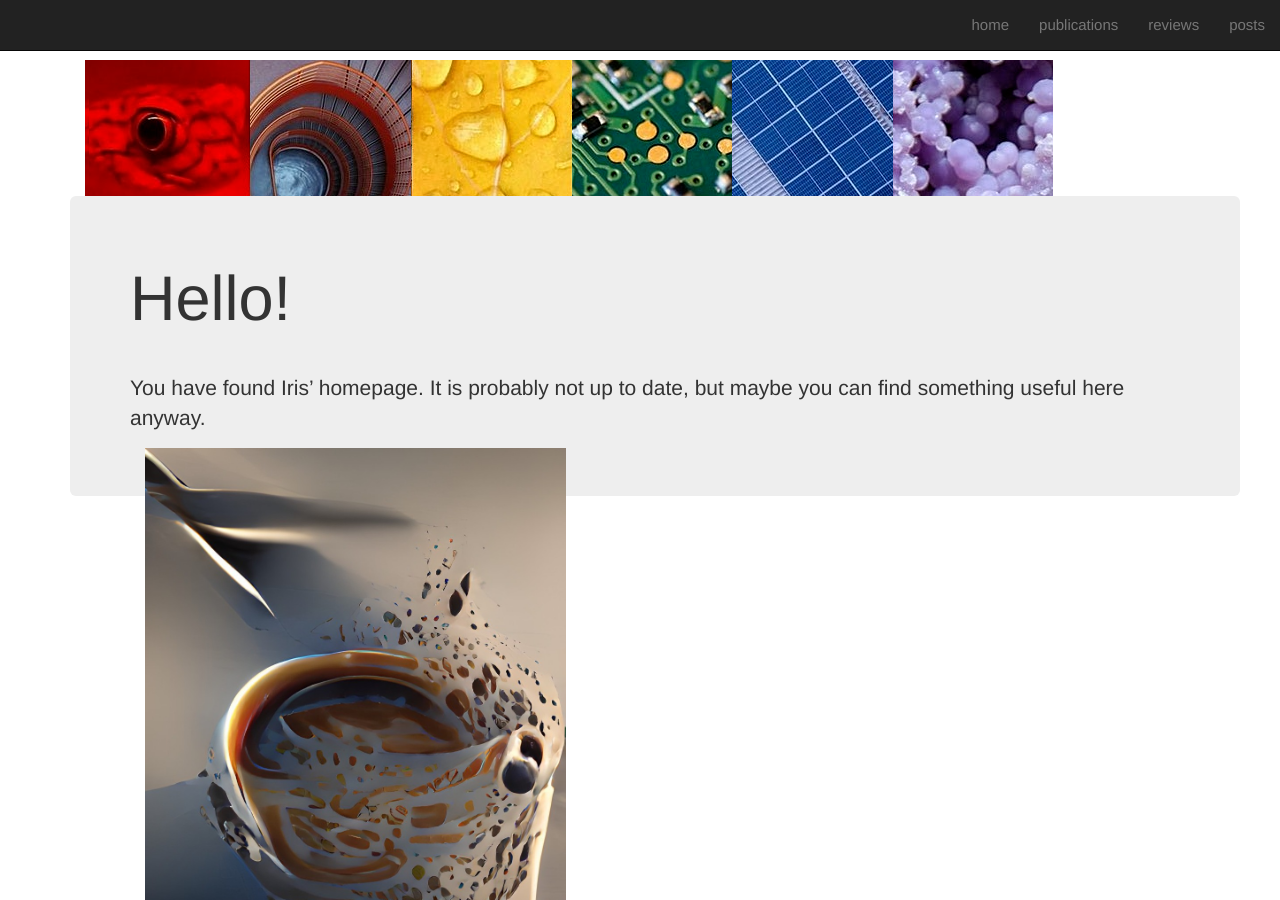
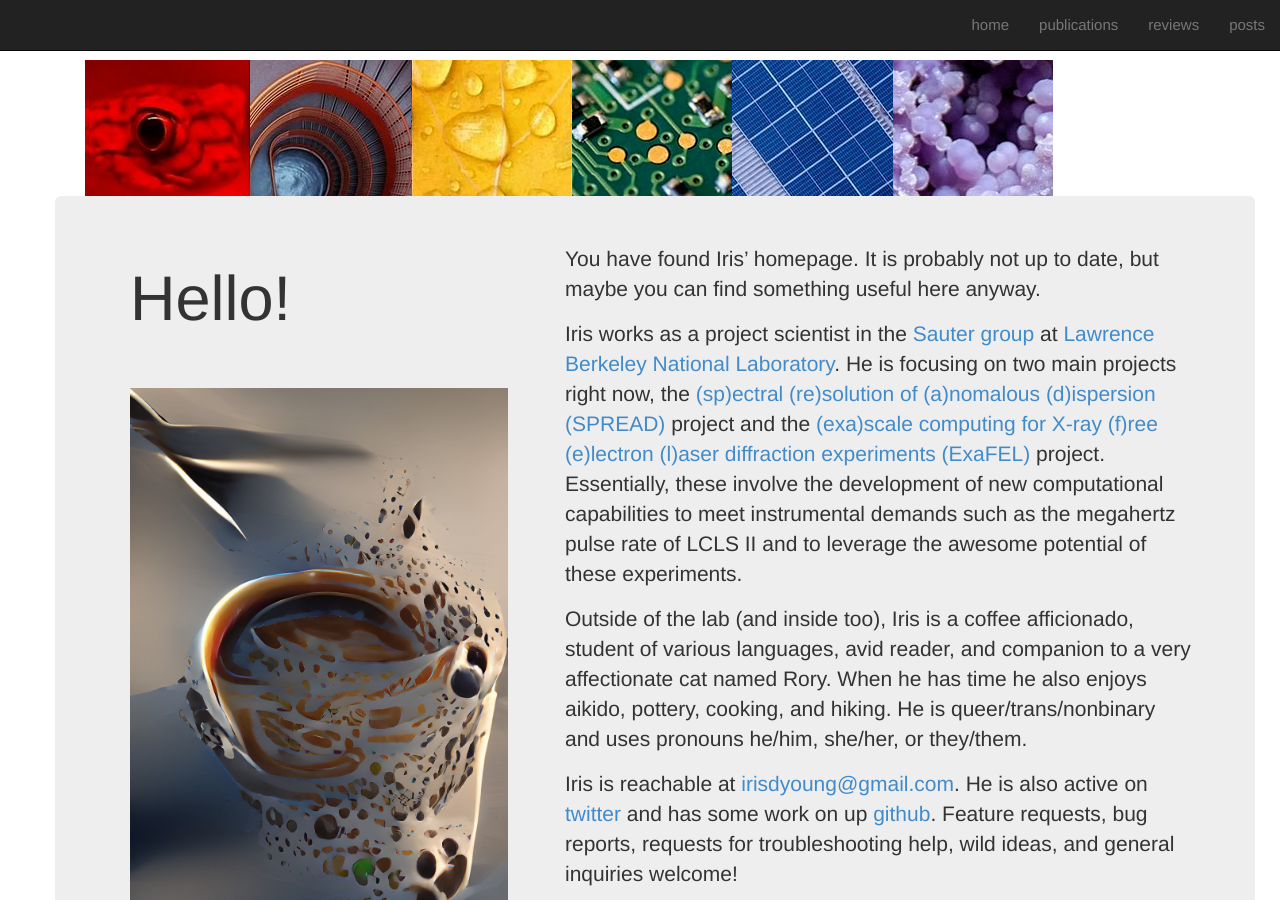
Before and after one commit to irisdyoung/irisdyoung.github.io, a Jekyll site: the page built from index.md, in a window 1280 px wide and 900 px high. Built offline with Jekyll 4.4.1, drawn with Linux system fonts in a browser that asks for light colours; nearby versions of some CDN libraries.

Commit message:
more changes to layout

```diff
--- a/_layouts/home.html
+++ b/_layouts/home.html
@@ -3,7 +3,7 @@
 <div class="container px-2 max-width: 100%">
     <img class="img-fluid mx-auto d-block" src="/static/img/art/spectrum.png" alt="Rainbow generated from a sequence of sciencey photographs">
     <div class="row">
-        <div class="jumbotron h-100">
+        <div class="jumbotron-fluid">
        	    {{ content }}
         </div>
     </div>
--- a/index.md
+++ b/index.md
@@ -4,25 +4,20 @@
 group: home
 ---
 
+<div class="row">
+<div class="jumbotron h-100">
+<div class="col-sm-5">
 # Hello!
 {: .display-4}
 <br>
+
+![science coffee art](static/img/art/sci_coffee_art.jpeg){:style="width: auto; max-width: 90%;"}
+</div>
+<div class="col">
+
 You have found Iris' homepage. It is probably not up to date, but maybe you can find something useful here anyway.
 {: .welcomefont}
 
-<div class="col-sm-7 col-md-8">
-![science coffee art](static/img/art/sci_coffee_art.jpeg){:style="width: auto; max-height: 600px;"}
-</div>
-<!---
-<div class="col-sm-7 col-md-8">
-![stormy ocean art](static/img/art/heavy_rains_and_ocean_storms.jpeg){:style="width: auto; max-height: 600px;"}
-</div>
-<div class="col-sm-7 col-md-8">
-![xfel etched art](static/img/art/xfel_etching5.jpeg){:style="width: auto; max-height: 600px;"}
-</div>
--->
-
-<div class="col-sm-7 col-md-8">
 Iris works as a project scientist in the [Sauter group]() at [Lawrence Berkeley National Laboratory](). He is focusing on two main projects right now, the [(sp)ectral (re)solution of (a)nomalous (d)ispersion (SPREAD)]() project and the [(exa)scale computing for X-ray (f)ree (e)lectron (l)aser diffraction experiments (ExaFEL)]() project. Essentially, these involve the development of new computational capabilities to meet instrumental demands such as the megahertz pulse rate of LCLS II and to leverage the awesome potential of these experiments.
 {: .welcomefont}
 
@@ -33,5 +28,8 @@
 <br>
 
 _Fact: Iris is 70% coffee by volume._
+{: .welcomefont}
 
 </div>
+</div>
+</div>
```
